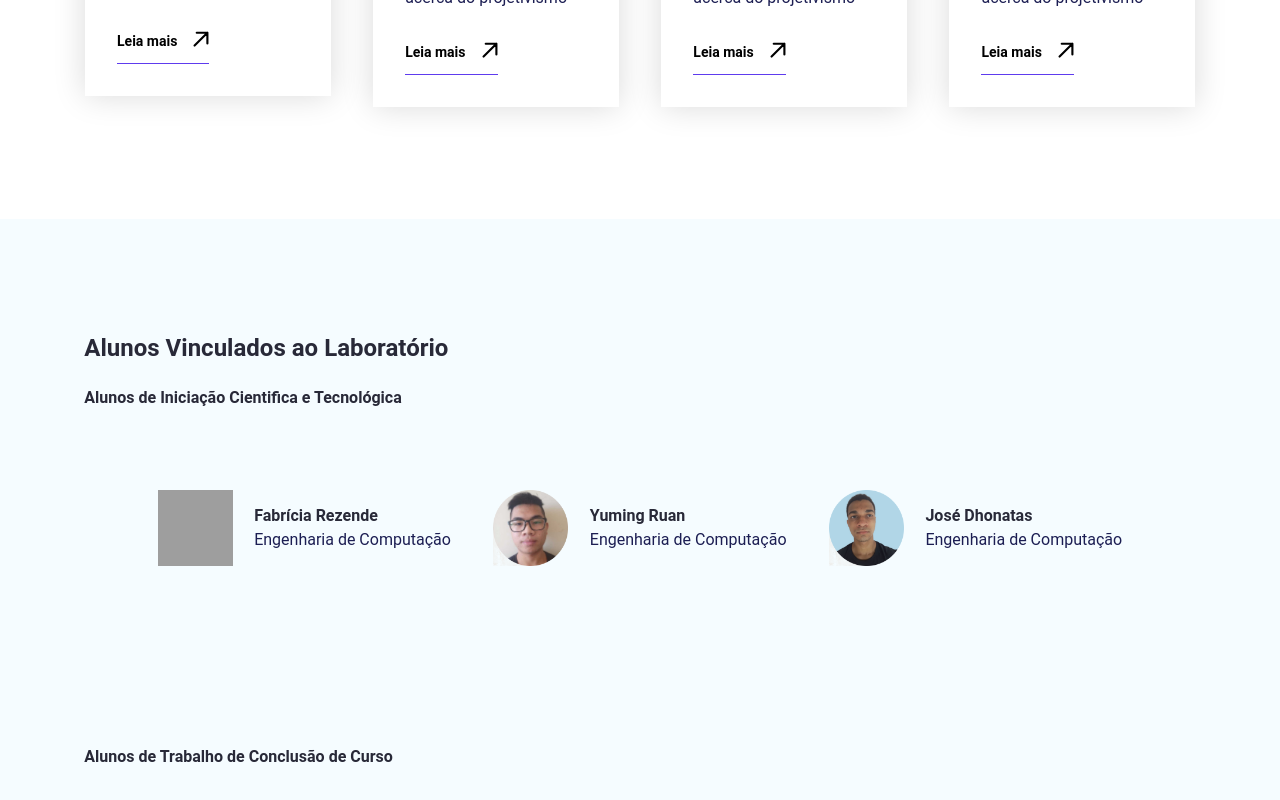
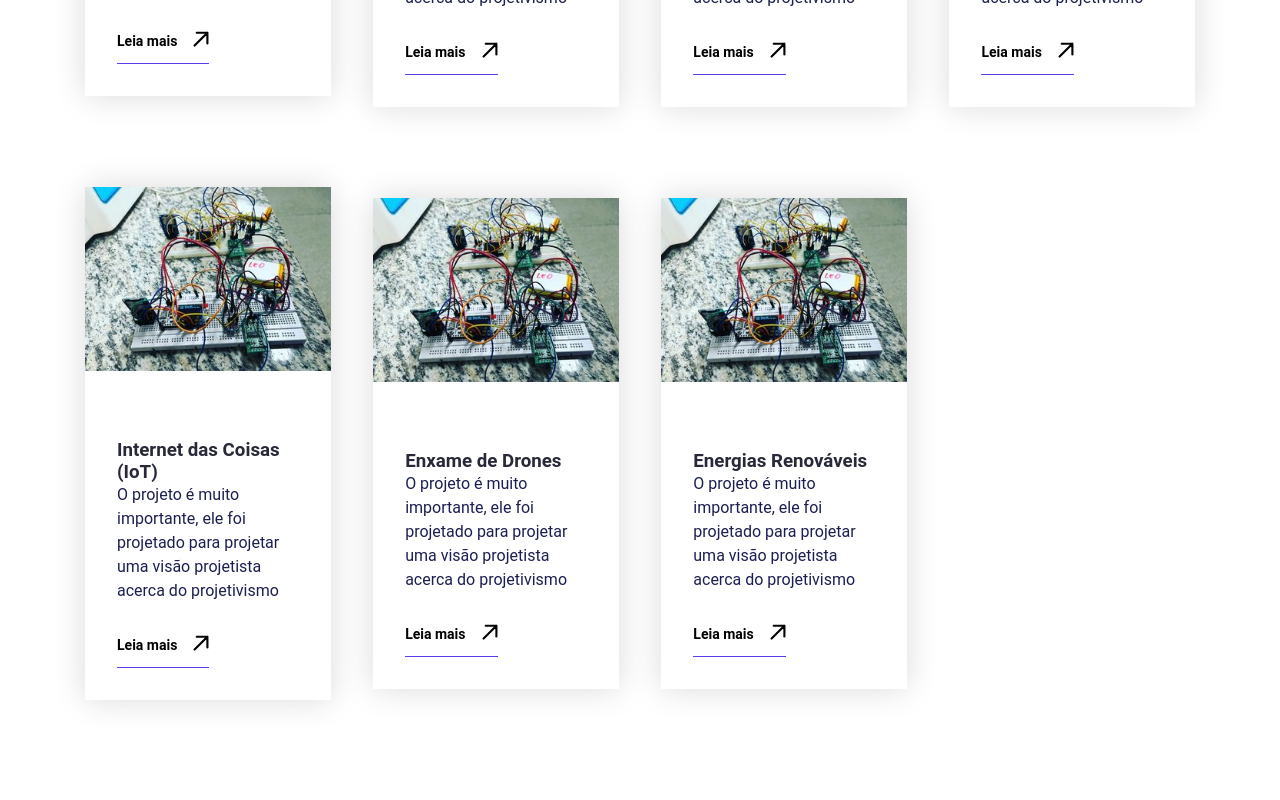
Before and after one commit to lpm-ufs/lpm-site, a React (Create React App) app: page / in a window 1280 px wide. Shown: the part 1606-2406 px from the top of the page. Built offline with nearby package versions, Linux system fonts and the light colour scheme; grey boxes are pictures that could not be loaded.

Commit message:
projetos_portifolio

```diff
--- a/src/App.css
+++ b/src/App.css
@@ -375,6 +375,18 @@ h2 {
   border-top-left-radius: 12px;
   border-top-right-radius: 12px;
 }
+
+.portfolio--section--card2 {
+  display: flex;
+  flex-direction: column;
+  align-items: flex-start;
+  gap: 32px;
+  flex: 1 0 0;
+  background: rgba(255, 255, 255, 1);
+  border-top-left-radius: 12px;
+  border-top-right-radius: 12px;
+}
+
 .portfolio--section--card--content {
   display: flex;
   padding: 32px;
--- a/src/Pages/Home/MyPortfolio.jsx
+++ b/src/Pages/Home/MyPortfolio.jsx
@@ -11,8 +11,9 @@ export default function MyPortfolio() {
         </div>
       </div>
       <div className="portfolio--section--container">
-        {data?.portfolio?.map((item, index) => (
-          <div key={index} className="portfolio--section--card">
+        {data?.projeto
+          .filter(item => parseInt(item.id) <= 4)
+          .map((item, index) => (<div key={index} className="portfolio--section--card">
             <div className="portfolio--section--img">
               <img src={item.src} alt="Placeholder" />
             </div>
@@ -41,7 +42,54 @@ export default function MyPortfolio() {
               </p>
             </div>
           </div>
-        ))}
+          ))}
+      </div>
+      <div className="portfolio--section--container">
+        {data?.projeto
+          .filter(item => parseInt(item.id) > 4)
+          .map((item, index) => {
+            if (item.id !== "8") {
+              return (
+                <div key={index} className="portfolio--section--card">
+                  <div className="portfolio--section--img">
+                    {item.src && <img src={item.src} alt="Placeholder" />}
+                  </div>
+                  <div className="portfolio--section--card--content">
+                    <div>
+                      <h3 className="portfolio--section--title">{item.title}</h3>
+                      <p className="text-md">{item.description}</p>
+                    </div>
+                    {item.link && (
+                      <p className="text-sm portfolio--link">
+                        {item.link}
+                        <svg
+                          xmlns="http://www.w3.org/2000/svg"
+                          width="16"
+                          height="16"
+                          viewBox="0 0 20 19"
+                          fill="none"
+                        >
+                          <path
+                            d="M4.66667 1.66675H18V15.0001M18 1.66675L2 17.6667L18 1.66675Z"
+                            stroke="currentColor"
+                            stroke-width="2.66667"
+                            stroke-linecap="round"
+                            stroke-linejoin="round"
+                          />
+                        </svg>
+                      </p>
+                    )}
+                  </div>
+                </div>
+              );
+            } else {
+              return (
+                <div key={index} className="portfolio--section--card2">
+                  </div>
+              );
+            }
+          })}
+
       </div>
     </section>
   );
--- a/src/data/index.json
+++ b/src/data/index.json
@@ -25,7 +25,7 @@
       "description": "Lorem ipsum dolor sit amet, consectetur adipiscing elit. Suspenmdisse varius eim in eros elementum tristique"
     }
   ],
-  "portfolio": [
+  "projeto": [
     {
       "id": "1",
       "src": "./img/arduino.jpg",
@@ -53,6 +53,34 @@
       "title": "Monitoramento da Saúde Estrutural (SHM)",
       "description": "O projeto é muito importante, ele foi projetado para projetar uma visão projetista acerca do projetivismo",
       "link": "Leia mais"
+    },
+    {
+      "id": "5",
+      "src": "./img/arduino.jpg",
+      "title": "Internet das Coisas (IoT)",
+      "description": "O projeto é muito importante, ele foi projetado para projetar uma visão projetista acerca do projetivismo",
+      "link": "Leia mais"
+    },
+    {
+      "id": "6",
+      "src": "./img/arduino.jpg",
+      "title": "Enxame de Drones",
+      "description": "O projeto é muito importante, ele foi projetado para projetar uma visão projetista acerca do projetivismo",
+      "link": "Leia mais"
+    },
+    {
+      "id": "7",
+      "src": "./img/arduino.jpg",
+      "title": "Energias Renováveis",
+      "description": "O projeto é muito importante, ele foi projetado para projetar uma visão projetista acerca do projetivismo",
+      "link": "Leia mais"
+    },
+    {
+      "id": "8",
+      "src": "",
+      "title": "",
+      "description": "",
+      "link": ""
     }
   ],
   "testimonial": [
```
